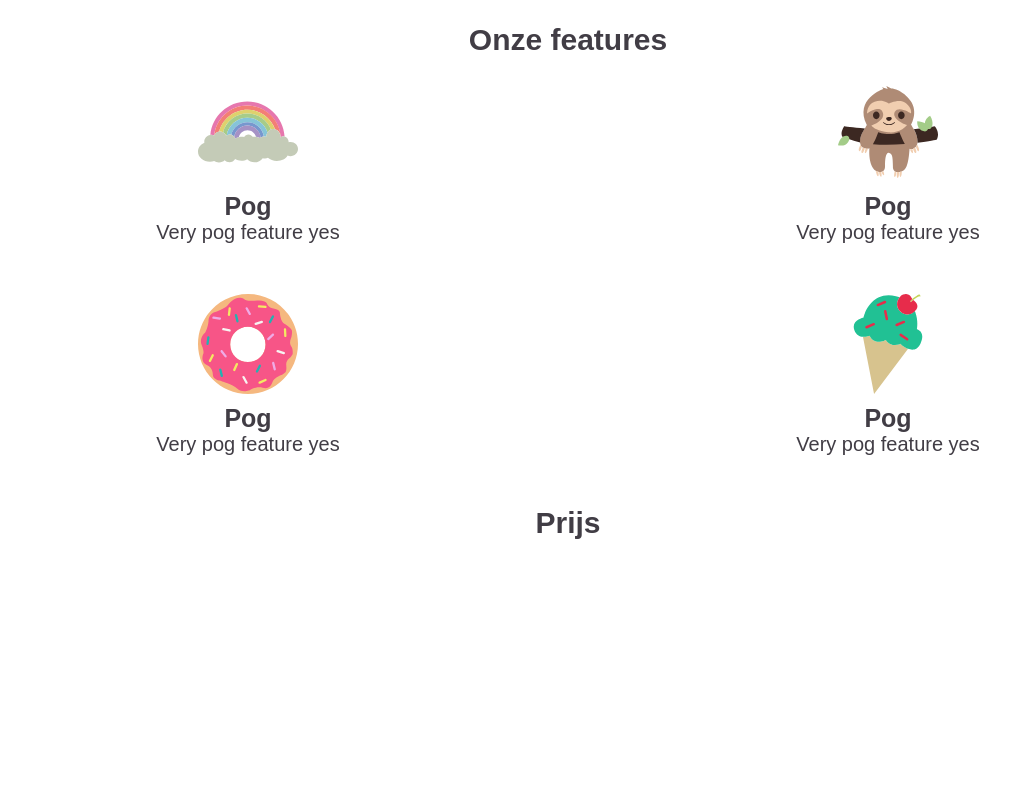
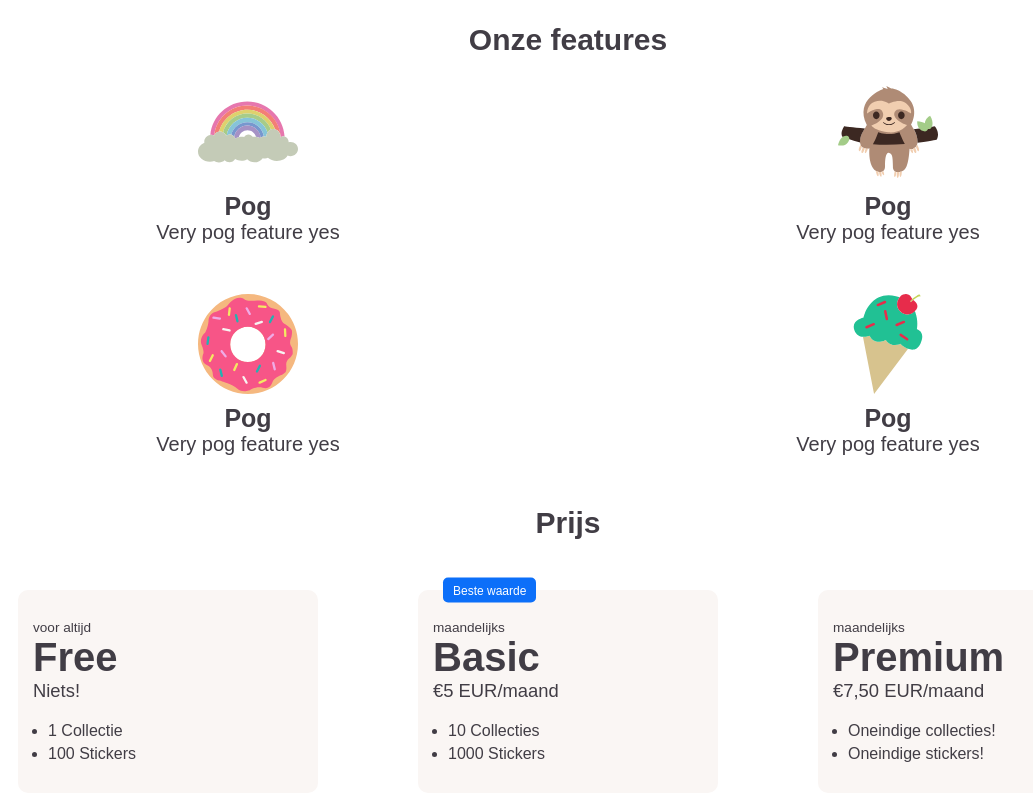
Before and after one commit to MsZoezo/stickerspace, a React (Create React App) app: page / in a window 1280 px wide. Shown: the part 1466-2266 px from the top of the page, without its empty margins (72-1105 px from the left). Before the commit the page ends 2031 px from the top, so only its background shows below. Built offline with nearby package versions, Linux system fonts and the light colour scheme.

Commit message:
abonnementen done

```diff
--- a/src/app/app.jsx
+++ b/src/app/app.jsx
@@ -8,6 +8,7 @@ import Header from '../components/header/header';
 import Over from '../components/over/over';
 import Feature from '../components/feature/feature';
 import FlexGrid from '../components/flexgrid/flexgrid';
+import Abonnement from '../components/abonnement/abonnement';
 
 function App() {
   return (
@@ -39,7 +40,11 @@ function App() {
         <Feature title="Pog" description="Very pog feature yes" img="/images/sticker4.svg" alt=""/>
       </FlexGrid>
 
-      <FlexGrid title="Prijs"></FlexGrid>
+      <FlexGrid title="Prijs">
+        <Abonnement name="Free" price="Niets!" duration="voor altijd" features={["1 Collectie", "100 Stickers"]}/>
+        <Abonnement name="Basic" price="€5 EUR/maand" duration="maandelijks" features={["10 Collecties", "1000 Stickers"]} best={true} />
+        <Abonnement name="Premium" duration="maandelijks" price="€7,50 EUR/maand" features={["Oneindige collecties!", "Oneindige stickers!"]} />
+      </FlexGrid>
     </>
   );
 
--- /dev/null
+++ b/src/components/abonnement/abonnement.css
@@ -0,0 +1,56 @@
+.abonnement {
+    position: relative;
+    display: flex;
+    flex-direction: column;
+
+    width: 30rem;
+    margin: 2.5rem 5rem;
+    padding: 3rem 1.5rem;
+
+    background-color: #faf6f4;
+    border-radius: 1rem;
+}
+
+.abonnement__bestValue {
+    position: absolute;
+
+    height: 2.5rem;
+
+    top: 0;
+    left: 2.5rem;
+
+    transform: translate(0, -50%);
+
+    background-color: #0c6ff9;
+    padding: 1rem;
+    border-radius: 0.5rem;
+    color: white;
+
+    font-size: 75%;
+
+    display: flex;
+    justify-content: center;
+    align-items: center;
+}
+
+.abonnement__duration {
+    font-size: 85%;
+}
+
+.abonnement__name {
+    font-size: 250%;
+}
+
+.abonnement__price {
+    font-size: 115%;
+}
+
+.abonnement__features {
+    width: 100%;
+    margin: 2rem 0 0 1.5rem;
+
+    display: flex;
+    flex-direction: column;
+
+    gap: 0.5rem;
+}
--- /dev/null
+++ b/src/components/abonnement/abonnement.jsx
@@ -0,0 +1,21 @@
+import "./abonnement.css";
+
+const Abonnement = ({ best, name, price, duration, features }) => {
+    return(
+        <section className="abonnement">
+            {best ? <p className="abonnement__bestValue">Beste waarde</p> : null }
+
+            <p className="abonnement__duration">{duration}</p>
+            <h2 className="abonnement__name">{name}</h2>
+            <p className="abonnement__price">{price}</p>
+
+            <ul className="abonnement__features">
+                {features.map(feature => (
+                    <li className="abonnement__feature">{feature}</li>
+                ))}
+            </ul>
+        </section>
+    );
+}
+
+export default Abonnement;
```
